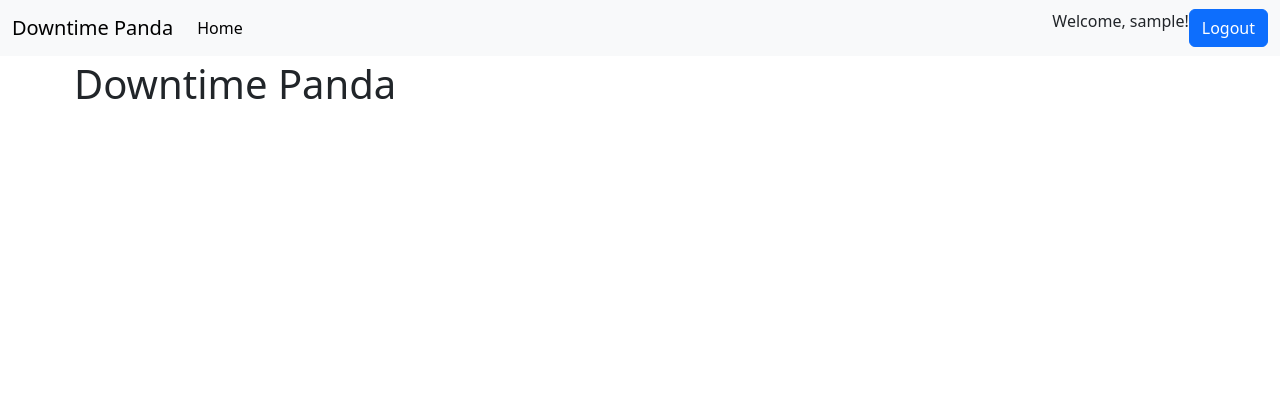
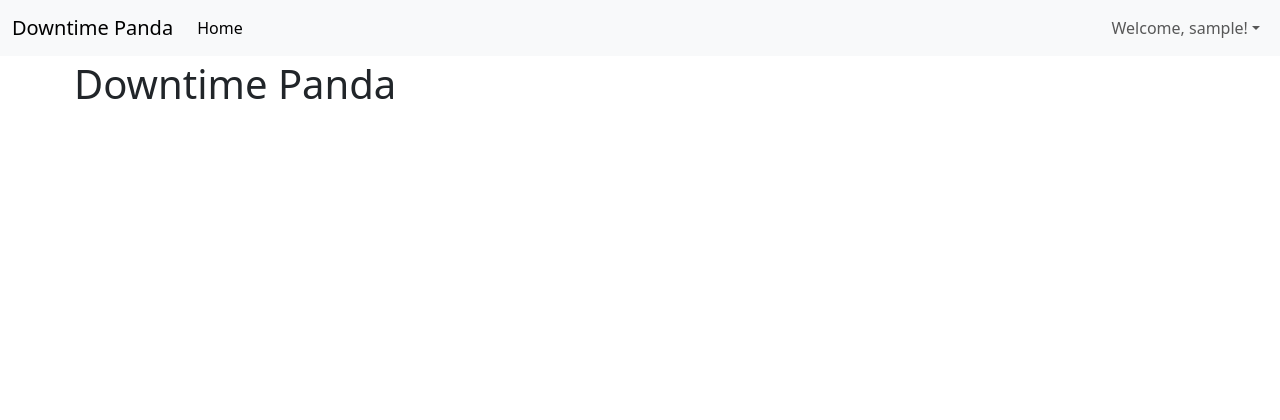
Before and after one commit to Mikel12455/downtime-panda, a Flask app: page / in a window 1280 px wide. Shown: the top 420 px of the page. Run offline with Flask 3, Linux system fonts and the light colour scheme; the visitor is signed in with stand-in values (Sample User, id 1); parts of the project's set-up code (start-up, migrations or seed data) failed here and were passed over.

Commit message:
feat: :lipstick: Migliorata Navbar per utente loggato
Aggiunto dropdown per il logout

```diff
--- a/src/downtime_panda/templates/base/navbar.html.jinja
+++ b/src/downtime_panda/templates/base/navbar.html.jinja
@@ -20,11 +20,26 @@
             </ul>
             <div class="d-flex">
                 {% if current_user.is_authenticated %}
-                    Welcome, {{ current_user.username }}!
-                    <div class="btn-group" role="group">
-                        <a class="btn btn-primary {{ 'active' if request.path == url_for("user.logout") else '' }}"
-                           href="{{ url_for('user.logout') }}">Logout</a>
-                    </div>
+                    <ul class="navbar-nav me-auto mb-2 mb-lg-0">
+                        <li class="nav-item dropdown">
+                            <a class="nav-link dropdown-toggle"
+                               href="#"
+                               role="button"
+                               data-bs-toggle="dropdown"
+                               aria-expanded="false">Welcome, {{ current_user.username }}!</a>
+                            <ul class="dropdown-menu">
+                                <li>
+                                    <a class="dropdown-item" href="#">Your Profile</a>
+                                </li>
+                                <li>
+                                    <hr class="dropdown-divider">
+                                </li>
+                                <li>
+                                    <a class="dropdown-item text-danger" href="{{ url_for('user.logout') }}">Logout</a>
+                                </li>
+                            </ul>
+                        </li>
+                    </ul>
                 {% else %}
                     <div class="btn-group" role="group">
                         <a class="btn btn-primary {{ active if request.path == url_for("user.login") else '' }}"
```
